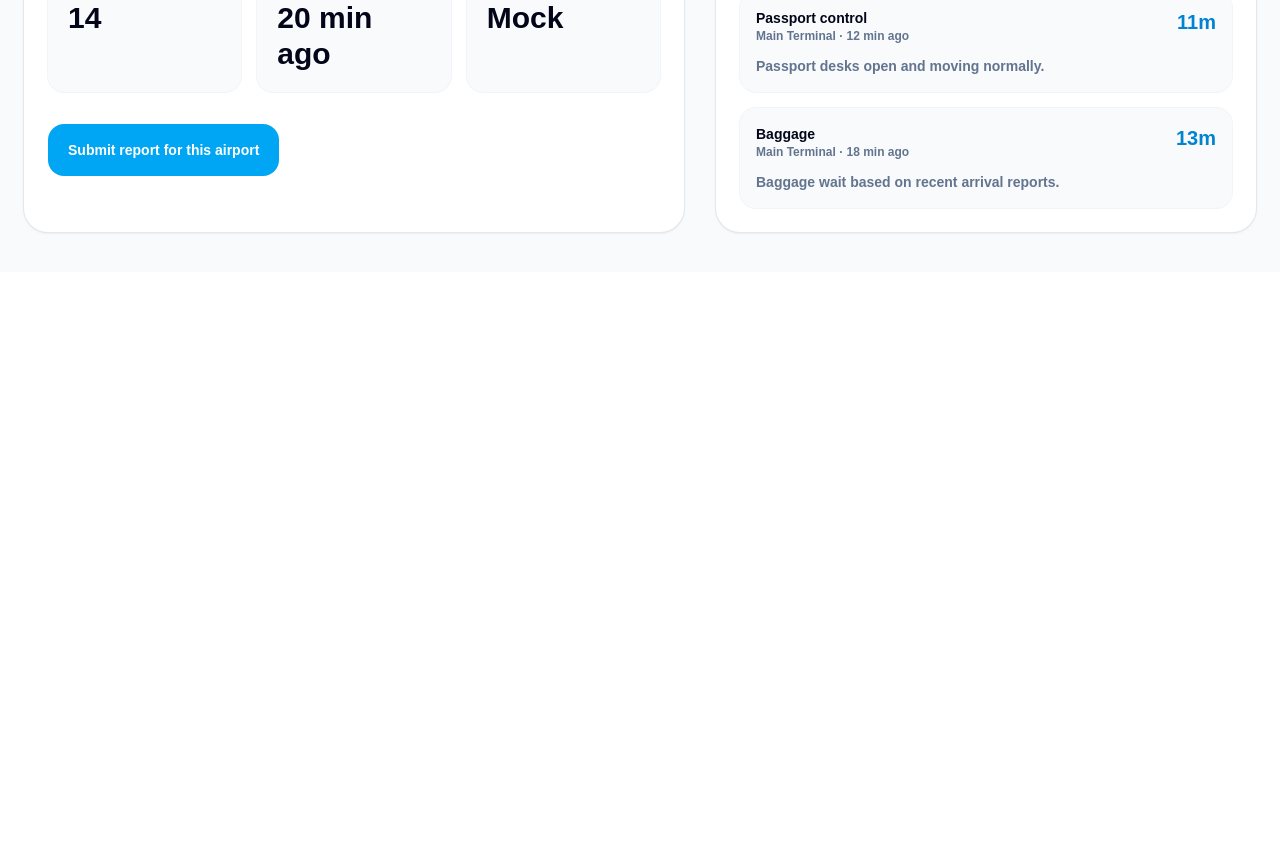
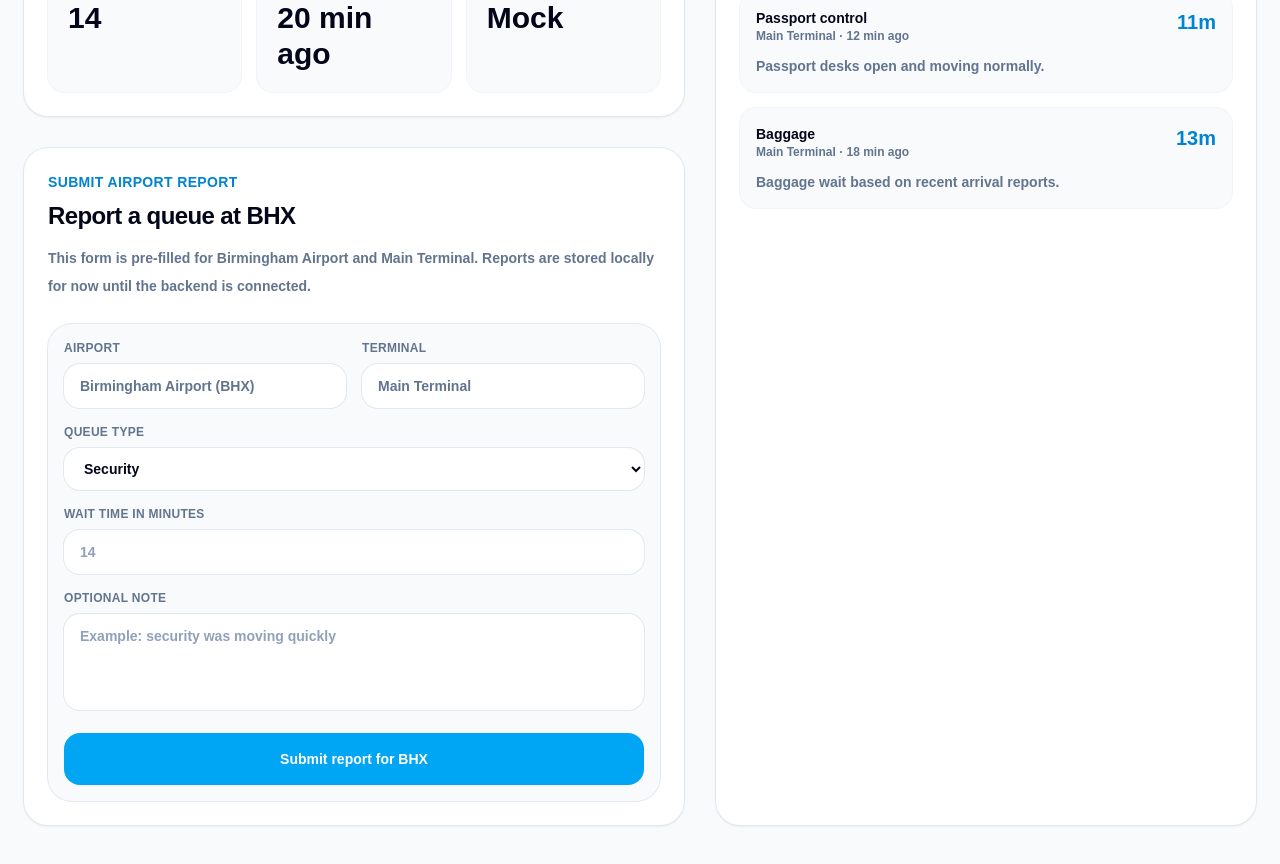
Before and after one commit to DylanP9/GateScanner, a Next.js app in the folder apps/web/: page /airports/bhx in a window 1280 px wide. Shown: the part 840-1704 px from the top of the page. Before the commit the page ends 1112 px from the top, so only its background shows below. Built offline with nearby package versions, Linux system fonts and the light colour scheme.

Commit message:
feat: add airport-specific report flow

```diff
--- a/apps/web/src/app/airports/[code]/page.tsx
+++ b/apps/web/src/app/airports/[code]/page.tsx
@@ -1,6 +1,7 @@
 import Link from "next/link";
 import { notFound } from "next/navigation";
 
+import AirportDetailReportPanel from "@/components/AirportDetailReportPanel";
 import AirportQueueMetric from "@/components/AirportQueueMetric";
 import Header from "@/components/Header";
 import RecentAirportReports from "@/components/RecentAirportReports";
@@ -41,7 +42,7 @@
       <div className="bg-[#05203c]">
         <Header />
 
-        <section className="mx-auto max-w-7xl px-6 pb-14 pt-10 text-white">
+        <section className="mx-auto max-w-7xl px-4 pb-12 pt-8 text-white sm:px-6 md:pb-14 md:pt-10">
           <Link
             href="/"
             className="inline-flex rounded-full bg-white/10 px-4 py-2 text-sm font-bold text-sky-100 ring-1 ring-white/15 hover:bg-white/15"
@@ -55,11 +56,11 @@
                 Airport detail
               </p>
 
-              <h1 className="mt-3 text-5xl font-black tracking-tight md:text-7xl">
+              <h1 className="mt-3 text-4xl font-black tracking-tight sm:text-5xl md:text-7xl">
                 {airport.airport}
               </h1>
 
-              <p className="mt-4 text-lg font-semibold text-sky-50/80">
+              <p className="mt-4 text-base font-semibold text-sky-50/80 sm:text-lg">
                 {airport.code} · {airport.city}, {airport.country} ·{" "}
                 {airport.terminal}
               </p>
@@ -82,8 +83,8 @@
         </section>
       </div>
 
-      <section className="mx-auto max-w-7xl px-6 py-10">
-        <div className="mb-8 grid gap-4 md:grid-cols-4">
+      <section className="mx-auto max-w-7xl px-4 py-10 sm:px-6">
+        <div className="mb-8 grid gap-4 sm:grid-cols-2 lg:grid-cols-4">
           <AirportQueueMetric
             label="Security"
             value={airport.securityMinutes}
@@ -110,6 +111,7 @@
         </div>
 
         <div className="grid gap-8 lg:grid-cols-[1.1fr_0.9fr]">
+          <div className="space-y-8">
             <div className="rounded-3xl bg-white p-6 shadow-sm ring-1 ring-slate-200">
               <div className="flex flex-col justify-between gap-4 md:flex-row md:items-start">
                 <div>
@@ -123,8 +125,8 @@
 
                   <p className="mt-3 max-w-2xl text-sm font-semibold leading-7 text-slate-500">
                     GateScanner combines recent mock reports for security,
-                  passport control, baggage, and customs. This page will later
-                  connect to live Supabase data.
+                    passport control, baggage, and customs. This page will
+                    later connect to live Supabase data.
                   </p>
                 </div>
 
@@ -135,7 +137,7 @@
                 </span>
               </div>
 
-            <div className="mt-8 grid gap-4 md:grid-cols-3">
+              <div className="mt-8 grid gap-4 sm:grid-cols-3">
                 <div className="rounded-2xl bg-slate-50 p-5 ring-1 ring-slate-100">
                   <p className="text-xs font-black uppercase tracking-wide text-slate-500">
                     Reports used
@@ -157,13 +159,9 @@
                   <p className="mt-2 text-3xl font-black">Mock</p>
                 </div>
               </div>
+            </div>
 
-            <Link
-              href="/"
-              className="mt-8 inline-flex rounded-2xl bg-sky-500 px-5 py-4 text-sm font-black text-white hover:bg-sky-600"
-            >
-              Submit report for this airport
-            </Link>
+            <AirportDetailReportPanel airport={airport} />
           </div>
 
           <RecentAirportReports reports={recentReports} />
--- /dev/null
+++ b/apps/web/src/components/AirportDetailReportPanel.tsx
@@ -0,0 +1,236 @@
+"use client";
+
+import { useState } from "react";
+
+import type {
+  AirportReport,
+  QueueSubmission,
+  QueueType,
+} from "@/data/airportReports";
+import { queueTypes } from "@/data/airportReports";
+
+type AirportDetailReportPanelProps = {
+  airport: AirportReport;
+};
+
+type ReportFormErrors = {
+  queueType?: string;
+  waitMinutes?: string;
+};
+
+export default function AirportDetailReportPanel({
+  airport,
+}: AirportDetailReportPanelProps) {
+  const [queueType, setQueueType] = useState<QueueType>("Security");
+  const [waitMinutes, setWaitMinutes] = useState("");
+  const [note, setNote] = useState("");
+  const [errors, setErrors] = useState<ReportFormErrors>({});
+  const [successMessage, setSuccessMessage] = useState("");
+  const [localReports, setLocalReports] = useState<QueueSubmission[]>([]);
+
+  function validateForm() {
+    const formErrors: ReportFormErrors = {};
+    const parsedWaitMinutes = Number(waitMinutes);
+
+    if (queueType.length === 0) {
+      formErrors.queueType = "Queue type is required.";
+    }
+
+    if (waitMinutes.trim().length === 0) {
+      formErrors.waitMinutes = "Wait time is required.";
+    } else if (!Number.isFinite(parsedWaitMinutes)) {
+      formErrors.waitMinutes = "Wait time must be a number.";
+    } else if (parsedWaitMinutes <= 0) {
+      formErrors.waitMinutes = "Wait time must be greater than 0.";
+    } else if (parsedWaitMinutes > 240) {
+      formErrors.waitMinutes = "Wait time must be 240 minutes or less.";
+    }
+
+    return formErrors;
+  }
+
+  function resetForm() {
+    setQueueType("Security");
+    setWaitMinutes("");
+    setNote("");
+  }
+
+  function handleSubmit() {
+    const formErrors = validateForm();
+
+    setErrors(formErrors);
+    setSuccessMessage("");
+
+    if (Object.keys(formErrors).length > 0) {
+      return;
+    }
+
+    const newReport: QueueSubmission = {
+      id: Date.now(),
+      airport: airport.airport,
+      terminal: airport.terminal,
+      queueType,
+      waitMinutes: Number(waitMinutes),
+      note: note.trim(),
+      submittedAt: "just now",
+    };
+
+    setLocalReports((currentReports) => [newReport, ...currentReports]);
+    setSuccessMessage(`Report added locally for ${airport.airport}.`);
+    resetForm();
+  }
+
+  return (
+    <div className="rounded-3xl bg-white p-6 shadow-sm ring-1 ring-slate-200">
+      <div>
+        <p className="text-sm font-extrabold uppercase tracking-wide text-sky-600">
+          Submit airport report
+        </p>
+
+        <h2 className="mt-2 text-2xl font-black tracking-tight text-slate-950">
+          Report a queue at {airport.code}
+        </h2>
+
+        <p className="mt-3 text-sm font-semibold leading-7 text-slate-500">
+          This form is pre-filled for {airport.airport} and {airport.terminal}.
+          Reports are stored locally for now until the backend is connected.
+        </p>
+      </div>
+
+      <div className="mt-6 grid gap-4 rounded-3xl bg-slate-50 p-4 ring-1 ring-slate-200">
+        <div className="grid gap-4 md:grid-cols-2">
+          <label className="block">
+            <span className="block text-xs font-black uppercase tracking-wide text-slate-500">
+              Airport
+            </span>
+            <input
+              value={`${airport.airport} (${airport.code})`}
+              readOnly
+              className="mt-2 w-full rounded-2xl bg-white px-4 py-3 text-sm font-bold text-slate-500 outline-none ring-1 ring-slate-200"
+            />
+          </label>
+
+          <label className="block">
+            <span className="block text-xs font-black uppercase tracking-wide text-slate-500">
+              Terminal
+            </span>
+            <input
+              value={airport.terminal}
+              readOnly
+              className="mt-2 w-full rounded-2xl bg-white px-4 py-3 text-sm font-bold text-slate-500 outline-none ring-1 ring-slate-200"
+            />
+          </label>
+        </div>
+
+        <label className="block">
+          <span className="block text-xs font-black uppercase tracking-wide text-slate-500">
+            Queue type
+          </span>
+
+          <select
+            value={queueType}
+            onChange={(event) => setQueueType(event.target.value as QueueType)}
+            className="mt-2 w-full rounded-2xl bg-white px-4 py-3 text-sm font-bold text-slate-950 outline-none ring-1 ring-slate-200 focus:ring-sky-400"
+          >
+            {queueTypes.map((type) => (
+              <option key={type} value={type}>
+                {type}
+              </option>
+            ))}
+          </select>
+
+          {errors.queueType ? (
+            <p className="mt-2 text-xs font-bold text-red-600">
+              {errors.queueType}
+            </p>
+          ) : null}
+        </label>
+
+        <label className="block">
+          <span className="block text-xs font-black uppercase tracking-wide text-slate-500">
+            Wait time in minutes
+          </span>
+
+          <input
+            value={waitMinutes}
+            onChange={(event) => setWaitMinutes(event.target.value)}
+            inputMode="numeric"
+            placeholder="14"
+            className="mt-2 w-full rounded-2xl bg-white px-4 py-3 text-sm font-bold text-slate-950 outline-none ring-1 ring-slate-200 placeholder:text-slate-400 focus:ring-sky-400"
+          />
+
+          {errors.waitMinutes ? (
+            <p className="mt-2 text-xs font-bold text-red-600">
+              {errors.waitMinutes}
+            </p>
+          ) : null}
+        </label>
+
+        <label className="block">
+          <span className="block text-xs font-black uppercase tracking-wide text-slate-500">
+            Optional note
+          </span>
+
+          <textarea
+            value={note}
+            onChange={(event) => setNote(event.target.value)}
+            placeholder="Example: security was moving quickly"
+            className="mt-2 min-h-24 w-full resize-none rounded-2xl bg-white px-4 py-3 text-sm font-bold text-slate-950 outline-none ring-1 ring-slate-200 placeholder:text-slate-400 focus:ring-sky-400"
+          />
+        </label>
+
+        <button
+          type="button"
+          onClick={handleSubmit}
+          className="rounded-2xl bg-sky-500 px-5 py-4 text-sm font-black text-white hover:bg-sky-600"
+        >
+          Submit report for {airport.code}
+        </button>
+
+        {successMessage ? (
+          <p className="rounded-2xl bg-emerald-50 p-3 text-sm font-bold text-emerald-700 ring-1 ring-emerald-100">
+            {successMessage}
+          </p>
+        ) : null}
+      </div>
+
+      {localReports.length > 0 ? (
+        <div className="mt-6">
+          <p className="text-sm font-black uppercase tracking-wide text-slate-500">
+            Your local reports for {airport.code}
+          </p>
+
+          <div className="mt-4 space-y-3">
+            {localReports.slice(0, 3).map((report) => (
+              <div
+                key={report.id}
+                className="rounded-2xl bg-slate-50 p-4 ring-1 ring-slate-200"
+              >
+                <div className="flex items-start justify-between gap-4">
+                  <div>
+                    <p className="text-sm font-black text-slate-950">
+                      {report.queueType}
+                    </p>
+                    <p className="text-xs font-bold text-slate-500">
+                      {report.terminal} · {report.submittedAt}
+                    </p>
+                  </div>
+
+                  <p className="text-xl font-black text-sky-600">
+                    {report.waitMinutes}m
+                  </p>
+                </div>
+
+                {report.note ? (
+                  <p className="mt-2 text-sm font-semibold text-slate-500">
+                    {report.note}
+                  </p>
+                ) : null}
+              </div>
+            ))}
+          </div>
+        </div>
+      ) : null}
+    </div>
+  );
+}
```
Lines whose indentation alone changed are shown as unchanged.
